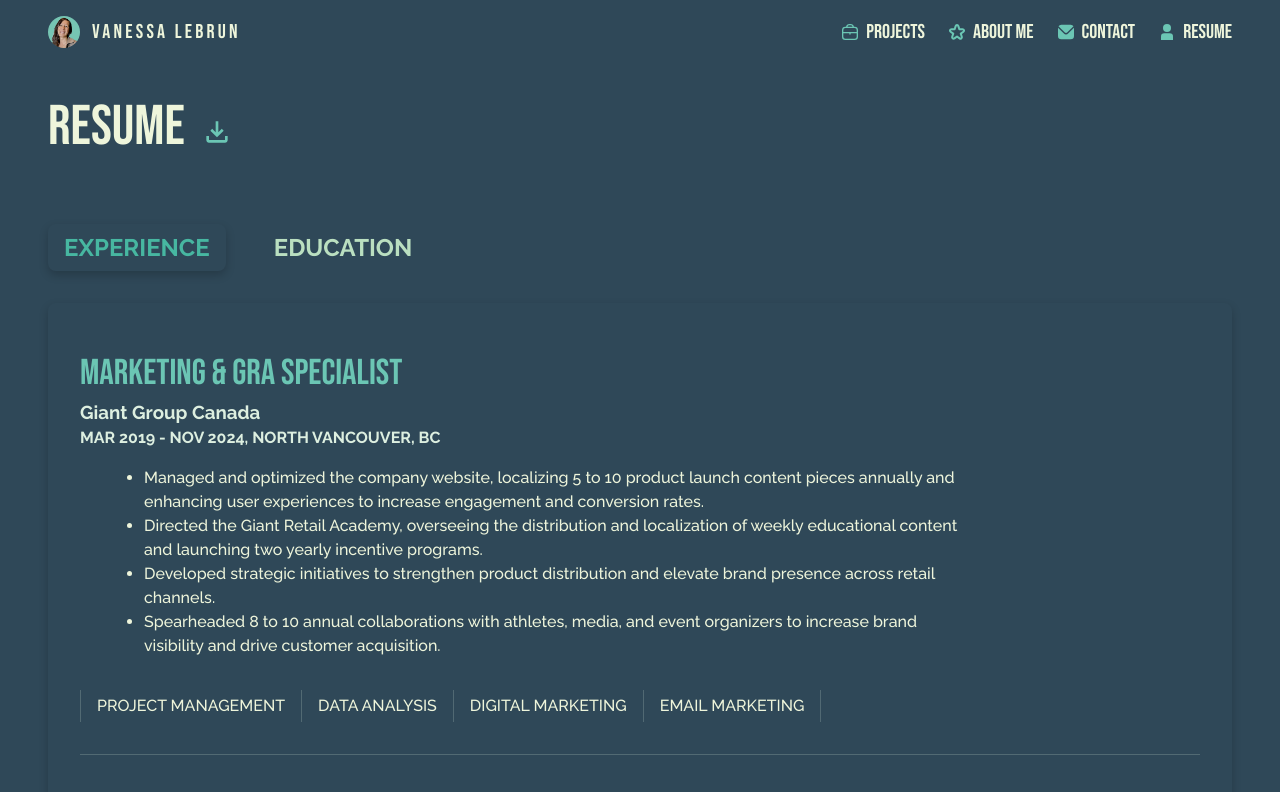
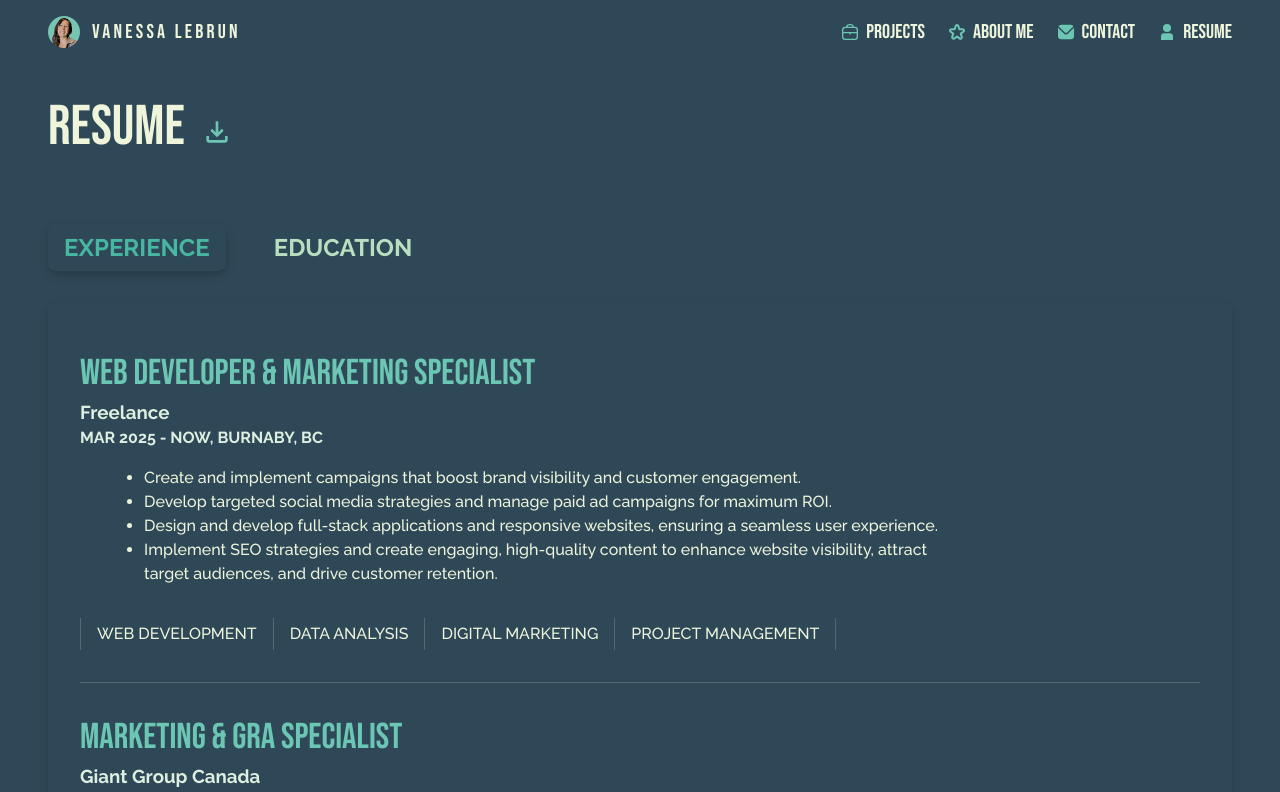
Before and after one commit to vanelmarron/portfolio, a React (Vite) app: page /resume in a window 1280 px wide. Shown: the top 792 px of the page. Built offline with nearby package versions, Linux system fonts and the light colour scheme.

Commit message:
add freelance experience to resume

```diff
--- a/src/components/Experience/Experience.jsx
+++ b/src/components/Experience/Experience.jsx
@@ -3,6 +3,33 @@ import "./Experience.scss";
 function Experience() {
   return (
     <section className="experience">
+      <article className="experience__position">
+          <h2 className="experience__role">Web Developer & Marketing Specialist</h2>
+          <h3 className="experience__employer">Freelance</h3>
+        <h4 className="experience__timeframe">
+          MAR 2025 - NOW, BURNABY, BC
+        </h4>
+        <ul className="experience__achievements">
+          <li className="experience__item">
+          Create and implement campaigns that boost brand visibility and customer engagement.
+          </li>
+          <li className="experience__item">
+          Develop targeted social media strategies and manage paid ad campaigns for maximum ROI.
+          </li>
+          <li className="experience__item">
+          Design and develop full-stack applications and responsive websites, ensuring a seamless user experience.
+          </li>
+          <li className="experience__item">
+          Implement SEO strategies and create engaging, high-quality content to enhance website visibility, attract target audiences, and drive customer retention.
+          </li>
+        </ul>
+          <ul className="experience__skills-list">
+            <li className="experience__skills-item">Web Development</li>
+            <li className="experience__skills-item">Data Analysis</li>
+            <li className="experience__skills-item">Digital Marketing</li>
+            <li className="experience__skills-item">Project Management</li>
+          </ul>
+      </article>
       <article className="experience__position">
           <h2 className="experience__role">Marketing & GRA Specialist</h2>
           <h3 className="experience__employer">Giant Group Canada</h3>
```
